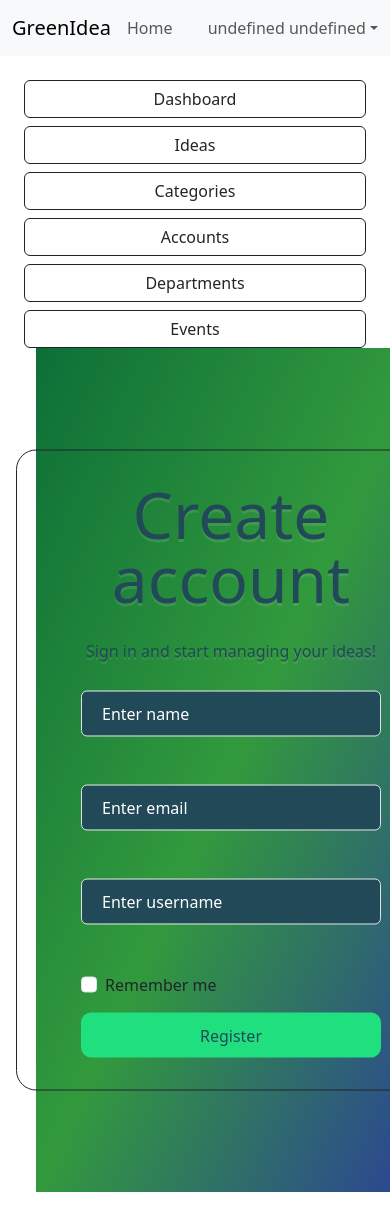
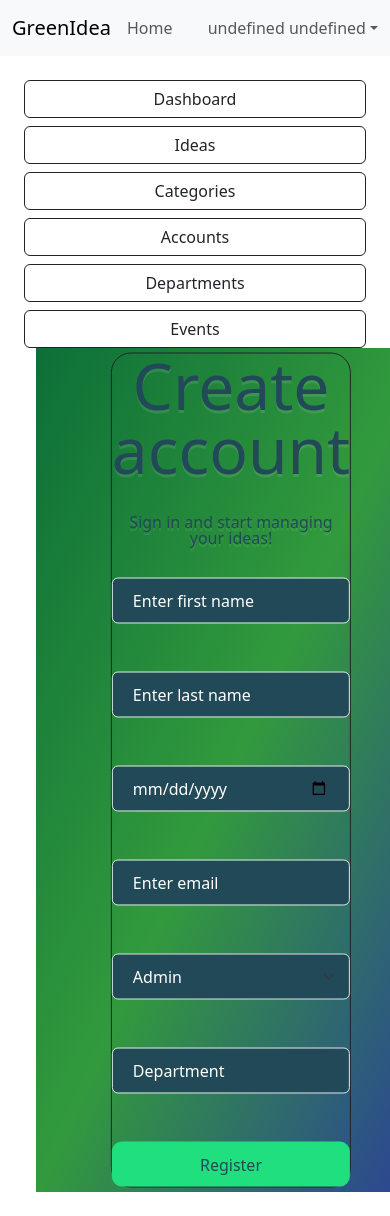
Before and after one commit to COMP1640-TCH2202/GIdea-React, a React (Create React App) app: page /management/accounts/create-account in a window 390 px wide. Shown: the top 1216 px of the page. Built offline with nearby package versions, Linux system fonts and the light colour scheme.

Commit message:
add and update account

```diff
--- a/src/components/Admin/AccountDetail/AccountDetail.js
+++ b/src/components/Admin/AccountDetail/AccountDetail.js
@@ -1,50 +1,122 @@
 import { React, useState, useEffect } from 'react';
-import { useParams } from 'react-router-dom';
+import { useParams, useNavigate } from 'react-router-dom';
 import { Form, Button } from 'react-bootstrap';
-import axios from 'axios';
+import { FcBusinessman } from "react-icons/fc";
+import * as departmentService from '../../../services/DepartmentsService'
+import * as accountService from '../../../services/AccountsService'
 import '../AccountDetail/AccountDetail.module.scss';
 const AccountDetail = () => {
+    const navigate = useNavigate()
+
     const [account, setAccount] = useState();
+    const [firstName, setFirstName] = useState('')
+    const [lastName, setLastName] = useState('')
+    const [email, setEmail] = useState('')
+    const [role, setRole] = useState('')
+    const [department, setDepartment] = useState('')
+    const [departments, setDepartments] = useState('')
 
     useEffect(() => {
         getAccount();
+        getDepartments();
+
     }, []);
 
     const getAccount = () => {
-        axios.get(`https://jsonplaceholder.typicode.com/users/${id}`)
+        accountService.getUserById(id)
             .then((res) => {
                 setAccount(res.data);
             });
     }
+    const getDepartments = () => {
+        departmentService.getAllDepartments()
+            .then((res) => {
+                setDepartments(res.data)
+                console.log(res.data)
+            })
+    }
     const { id } = useParams()
+    const [updateForm, setUpdateForm] = useState(false)
+    const toggle = () => {
+        setUpdateForm(() => !updateForm)
+    }
+
+    const handleUpdate = async (data) => {
+        const request = {
+            firstName: data.first_name,
+            lastName: data.last_name,
+            email: data.email,
+            role: data.role,
+            department: data.department
+        }
+        accountService.updateUser(id, request)
+            .then((res) => {
+
+            })
+
+    }
     return (
-        <div style={{width: '70%'}} className='mx-auto'>
-            {account && (
+        <div style={{ width: '70%' }} className='mx-auto'>
+            <h1 className='text-center'>Account Detail</h1>
+            <FcBusinessman fontSize='200px' />
+            {account ? (updateForm ?
                 <>
-                    <h1 className='text-center'>Account Detail</h1>
-                    <Form.Group className="mb-3 d-flex">
-                        <Form.Label>Name:</Form.Label>
-                        <Form.Control type="text" value={account.name} readOnly ='false'/>
+                    <Form.Group className="mb-3">
+                        <Form.Label>First Name:</Form.Label>
+                        <Form.Control type="text" value={firstName} onChange = {(e) => setFirstName(e.target.value)}/>
                     </Form.Group>
-                    <Form.Group className="mb-3 d-flex" >
+
+                    <Form.Group className="mb-3" >
+                        <Form.Label>Last Name:</Form.Label>
+                        <Form.Control type="email" value={lastName} onChange = {(e) => setLastName(e.target.value)}/>
+                    </Form.Group>
+
+                    <Form.Group className="mb-3" >
                         <Form.Label>Email:</Form.Label>
-                        <Form.Control type="email" value={account.email} readOnly ='false'/>
+                        <Form.Control type="text" value={email} onChange = {(e) => setEmail(e.target.value)}/>
                     </Form.Group>
-                    <Form.Group className="mb-3 d-flex" >
-                        <Form.Label>Address:</Form.Label>
-                        <Form.Control type="text" value={account.address.street} readOnly ='false'/>
+
+                    <Form.Group className="mb-3" >
+                        <Form.Label>Role:</Form.Label>
+                        <Form.Select value={role} onChange = {(e)=> setRole(e.target.value)}>
+                           <option>admin</option>
+                           <option>coordinator</option>
+                           <option>manager</option>
+                           <option>staff</option>
+                        </Form.Select>
                     </Form.Group>
-                    <Form.Group className="mb-3 d-flex" >
-                        <Form.Label>Username:</Form.Label>
-                        <Form.Control type="text" value={account.username} readOnly = 'false'/>
+
+                    <Form.Group className="mb-3" >
+                        <Form.Label>Department:</Form.Label>
+                        <Form.Select value={department} onChange = {(e)=> setDepartment(e.target.value)}>
+                           {departments.map(department => {
+                            return (
+                                <option>{department.name}</option>
+                            )
+                           })}
+                        </Form.Select>
                     </Form.Group>
-                    <Form.Group className="mb-3 d-flex" >
-                        <Form.Label>Company:</Form.Label>
-                        <Form.Control type="text" value={account.company.name} />
-                    </Form.Group>
-                    <Button variant='success'>Update</Button>
-                </>
-            )}
+                    <Button variant='success' onClick={() => handleUpdate()}>Save</Button>
+                </> : <>
+                    <p className='mt-3'>
+                        First Name: {account.first_name}
+                    </p>
+                    <p className='mt-3'>
+                        Last Name: {account.last_name}
+                    </p>
+                    <p className='mt-3'>
+                        Email: {account.email}
+                    </p>
+                    <p className='mt-3'>
+                        Role: {account.role}
+                    </p>
+                    <p className='mt-3'>
+                        Department: {account.department != null ? account.department : 'None'}
+                    </p>
+                    <Button variant='success' onClick={() => toggle()}>Update</Button>
+                </>)
+                : null
+            }
         </div>
     );
 }
--- a/src/components/Admin/CreateAccount/CreateAccount.js
+++ b/src/components/Admin/CreateAccount/CreateAccount.js
@@ -1,91 +1,201 @@
-import axios from 'axios';
+
 import React, { useState } from 'react';
 import 'bootstrap/dist/css/bootstrap.min.css';
-import clsx from 'clsx'
 import Form from 'react-bootstrap/Form'
 import Button from 'react-bootstrap/Button'
+import Row from 'react-bootstrap/Row';
+import Col from 'react-bootstrap/Col';
 import styles from "../CreateAccount/CreateAccount.module.scss"
 import { useNavigate } from 'react-router-dom';
-
+import * as accountService from '../../../services/AccountsService'
 
 
 
 const CreateAccount = () => {
+    const [error, setError] = useState(null)
+    const [inputData, setInputData] = useState({
+        id: null,
+        first_name: '',
+        last_name: '',
+        email: '',
+        password: 'password',
+        role: '',
+        department: null,
+        gender: '',
+        dob: ''
+    });
+    function isValidEmail(email) {
+        return /\S+@\S+\.\S+/.test(email);
+    }
 
-    const [inputData, setInputData] = useState({
-        name: '',
-        email: '',
-        username: ''
-    });
     const navigate = useNavigate();
 
+    const handleEmailChange = (e) => {
+        if (!isValidEmail(e.target.value)) {
+            setError('Email is invalid')
+        } else {
+            setError(null)
+        }
+    }
     const handleSubmit = (e) => {
         e.preventDefault();
-        axios.post('https://jsonplaceholder.typicode.com/users', inputData)
+        accountService.createUser(inputData)
             .then((res) => {
                 alert("Data Posted Successfully")
                 navigate('/manage-account')
+                console.log(inputData)
             })
     }
 
     return (
-
         <div className={styles.register_container}>
             <div className={styles.form_container}>
+                <div className={styles.form_normal}>
                     <Form onSubmit={() => handleSubmit}>
                         <h1 className={styles.register_heading}>Create account</h1>
                         <h2 className={styles.register_subHeading}>Sign in and start managing your ideas!</h2>
-                    {/* <Form.Group className="mb-5">
-                    <Form.Select className={styles.form}>
-                        <option value="admin">Admin</option>
-                        <option value="qa">QA</option>
-                        <option value="staff">Staff</option>
-                    </Form.Select>
-                </Form.Group> */}
+                        <Row>
+                            <Col>
                                 <Form.Group className="mb-5">
                                     <Form.Control
                                         type="text"
-                            placeholder="Enter name"
+                                        placeholder="Enter first name"
                                         className={styles.form}
-                            name='name'
+                                        name='first_name'
                                         required
-                            onChange={e => setInputData({...inputData, name: e.target.value})}
+                                        onChange={e => setInputData({ ...inputData, first_name: e.target.value })}
                                     />
                                 </Form.Group>
                                 <Form.Group className="mb-5">
                                     <Form.Control
-                            type="email"
+                                        className={styles.form}
+                                        placeholder="Enter last name"
+                                        name='last_name'
+                                        required
+                                        onChange={e => setInputData({ ...inputData, last_name: e.target.value })}
+                                    />
+                                </Form.Group>
+                                <Form.Group className="mb-5">
+                                    <Form.Control
+                                        type='date'
+                                        className={styles.form}
+                                        placeholder="Date of birth"
+                                        name='dob'
+                                        required
+                                        onChange={e => setInputData({ ...inputData, dob: e.target.value })}
+                                    />
+                                </Form.Group>
+                            </Col>
+                            <Col>
+                                <Form.Group className="mb-5">
+                                    <Form.Control
+                                        type='email'
                                         className={styles.form}
                                         placeholder="Enter email"
                                         name='email'
                                         required
-                            onChange={e => setInputData({...inputData, email: e.target.value})}
+                                        onChange={() => handleEmailChange}
+                                    />
+                                </Form.Group>
+                                {error && <h2 style={{ color: 'red' }}>{error}</h2>}
+                                {/* <Form.Group className="mb-5">
+                        <Form.Control
+                        className={styles.form}
+                        type="password"
+                        placeholder="Password"
+                        required
+                        onChange={e => setInputData({...inputData, password: e.target.value})}
+                        />
+                    </Form.Group> */}
+                                <Form.Group className="mb-5">
+                                    <Form.Select className={styles.form}>
+                                        <option value="admin">Admin</option>
+                                        <option value="coordinator">QA Coordinator</option>
+                                        <option value="staff">Staff</option>
+                                        <option value="manager">QA Manager</option>
+                                    </Form.Select>
+                                </Form.Group>
+                                <Form.Group className="mb-5">
+                                    <Form.Control
+                                        className={styles.form}
+                                        placeholder="Department"
+                                        onChange={e => setInputData({ ...inputData, department: e.target.value })}
+                                    />
+                                </Form.Group>
+                            </Col>
+                        </Row>
+                        <Button className={styles.Button} type="submit">
+                            Register
+                        </Button>
+                    </Form>
+                </div>
+
+                <div className={styles.form_small}>
+                    <Form onSubmit={() => handleSubmit}>
+                        <h1 className={styles.register_heading}>Create account</h1>
+                        <h2 className={styles.register_subHeading}>Sign in and start managing your ideas!</h2>
+                        <Form.Group className="mb-5">
+                            <Form.Control
+                                type="text"
+                                placeholder="Enter first name"
+                                className={styles.form}
+                                name='first_name'
+                                required
+                                onChange={e => setInputData({ ...inputData, first_name: e.target.value })}
                             />
                         </Form.Group>
                         <Form.Group className="mb-5">
                             <Form.Control
-                            type="text"
                                 className={styles.form}
-                            placeholder="Enter username"
+                                placeholder="Enter last name"
+                                name='last_name'
+                                required
+                                onChange={e => setInputData({ ...inputData, last_name: e.target.value })}
+                            />
+                        </Form.Group>
+                        <Form.Group className="mb-5">
+                            <Form.Control
+                                type='date'
+                                className={styles.form}
+                                placeholder="Date of birth"
+                                name='dob'
+                                required
+                                onChange={e => setInputData({ ...inputData, dob: e.target.value })}
+                            />
+                        </Form.Group>
+                        <Form.Group className="mb-5">
+                            <Form.Control
+                                type='email'
+                                className={styles.form}
+                                placeholder="Enter email"
                                 name='email'
                                 required
-                            onChange={e => setInputData({...inputData, username: e.target.value})}
+                                onChange={() => handleEmailChange}
                             />
                         </Form.Group>
-                    {/* <Form.Group className="mb-5">
-                    <Form.Control className={styles.form} type="password" placeholder="Confirm password" />
-                </Form.Group> */}
-
-                    <Form.Group className={clsx(styles.check_container, 'mb-3')} controlId="formBasicCheckbox">
-                        <Form.Check type="checkbox" label="Remember me" />
+                        {error && <h2 style={{ color: 'red' }}>{error}</h2>}
+                        <Form.Group className="mb-5">
+                            <Form.Select className={styles.form}>
+                                <option value="admin">Admin</option>
+                                <option value="coordinator">QA Coordinator</option>
+                                <option value="staff">Staff</option>
+                                <option value="manager">QA Manager</option>
+                            </Form.Select>
                         </Form.Group>
-
+                        <Form.Group className="mb-5">
+                            <Form.Control
+                                className={styles.form}
+                                placeholder="Department"
+                                onChange={e => setInputData({ ...inputData, department: e.target.value })}
+                            />
+                        </Form.Group>
                         <Button className={styles.Button} type="submit">
                             Register
                         </Button>
                     </Form>
                 </div>
             </div>
+        </div>
     );
 }
 
--- a/src/components/Admin/CreateAccount/CreateAccount.module.scss
+++ b/src/components/Admin/CreateAccount/CreateAccount.module.scss
@@ -24,6 +24,9 @@
     padding: 32px 64px;
     border-radius: 20px;
     background-color: transparent;
+
+
+
     .register_heading {
         line-height: 1;
         font-size: 64px;
@@ -46,6 +49,8 @@
             color:#fff;
         }
     }
+
+
     .check_container {
         text-align: left;
     }
@@ -61,3 +66,23 @@
         }
     }
 }
+.form_small {
+    display: none;
+}
+@media (max-width: 992px) {
+    .form_small {
+        display: block;
+    }
+    .form_normal {
+        display: none;
+    }
+}
+
+@media (max-width: 576px) {
+    .form_container {
+        padding: 0;
+        .Button {
+            width: 100%;
+        }
+    }
+}
--- a/src/services/AccountsService.js
+++ b/src/services/AccountsService.js
@@ -4,6 +4,11 @@ export const getAllUsers = async () => {
     //this return a Promise
     return api.get("/api/users");
 };
+export const updateUser = async (id, request) => {
+    api.put(`/api/users/${id}`, request);
+}
+export const getUserById = async (id) =>
+    api.get(`/api/users/${id}`);
 
 export const createUser = async (request) =>
     api.post("/api/users", request);
```
Lines whose indentation alone changed are shown as unchanged.
